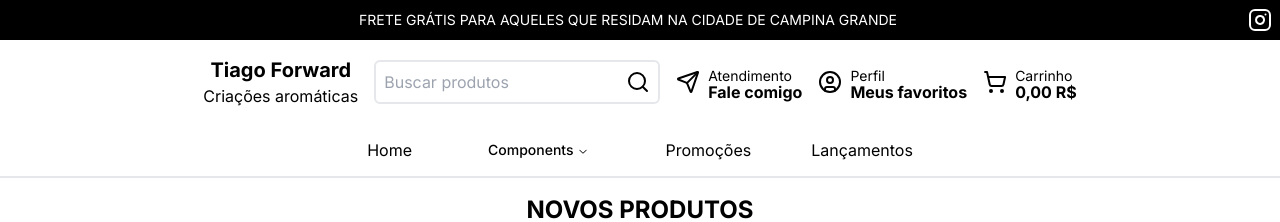
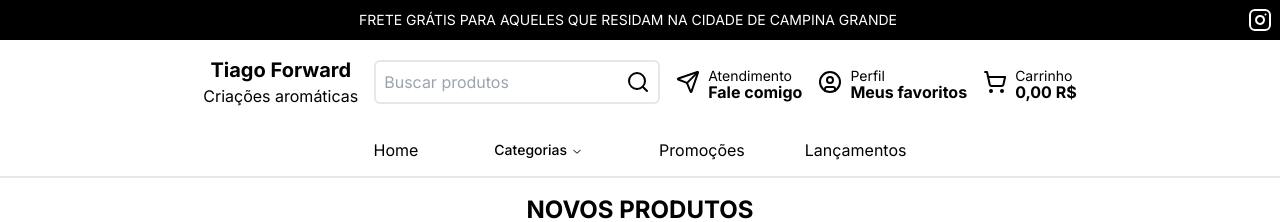
Before and after one commit to tiago-forward/tiago-forward-store-1.0, a Next.js app in the folder frontend/: page / in a window 1280 px wide. Shown: the top 222 px of the page. Built offline with nearby package versions, Linux system fonts and the light colour scheme.

Commit message:
refactored my pages folders

```diff
--- /dev/null
+++ b/frontend/src/app/_pages/_categorias/velas/page.tsx
@@ -0,0 +1,7 @@
+export default function Velas() {
+  return (
+    <div className="">
+      Velas
+    </div>
+  );
+}
--- a/frontend/src/app/components/Header/index.tsx
+++ b/frontend/src/app/components/Header/index.tsx
@@ -90,7 +90,7 @@ export default function Header() {
             </NavigationMenuItem>
 
             <NavigationMenuItem>
-              <NavigationMenuTrigger className="hover:bg-inherit">Components</NavigationMenuTrigger>
+              <NavigationMenuTrigger className="hover:bg-inherit">Categorias</NavigationMenuTrigger>
               <NavigationMenuContent>
                 <ul className="grid w-[400px] gap-3 p-2 md:w-[500px] md:grid-cols-1 lg:w-[600px] ">
                   <Link href="/velas" legacyBehavior passHref>
```
Also changed, not shown: frontend/src/app/_pages/lancamentos/page.tsx (renamed from frontend/src/app/lancamentos/page.tsx), frontend/src/app/_pages/promocoes/page.tsx (renamed from frontend/src/app/promocoes/page.tsx).
